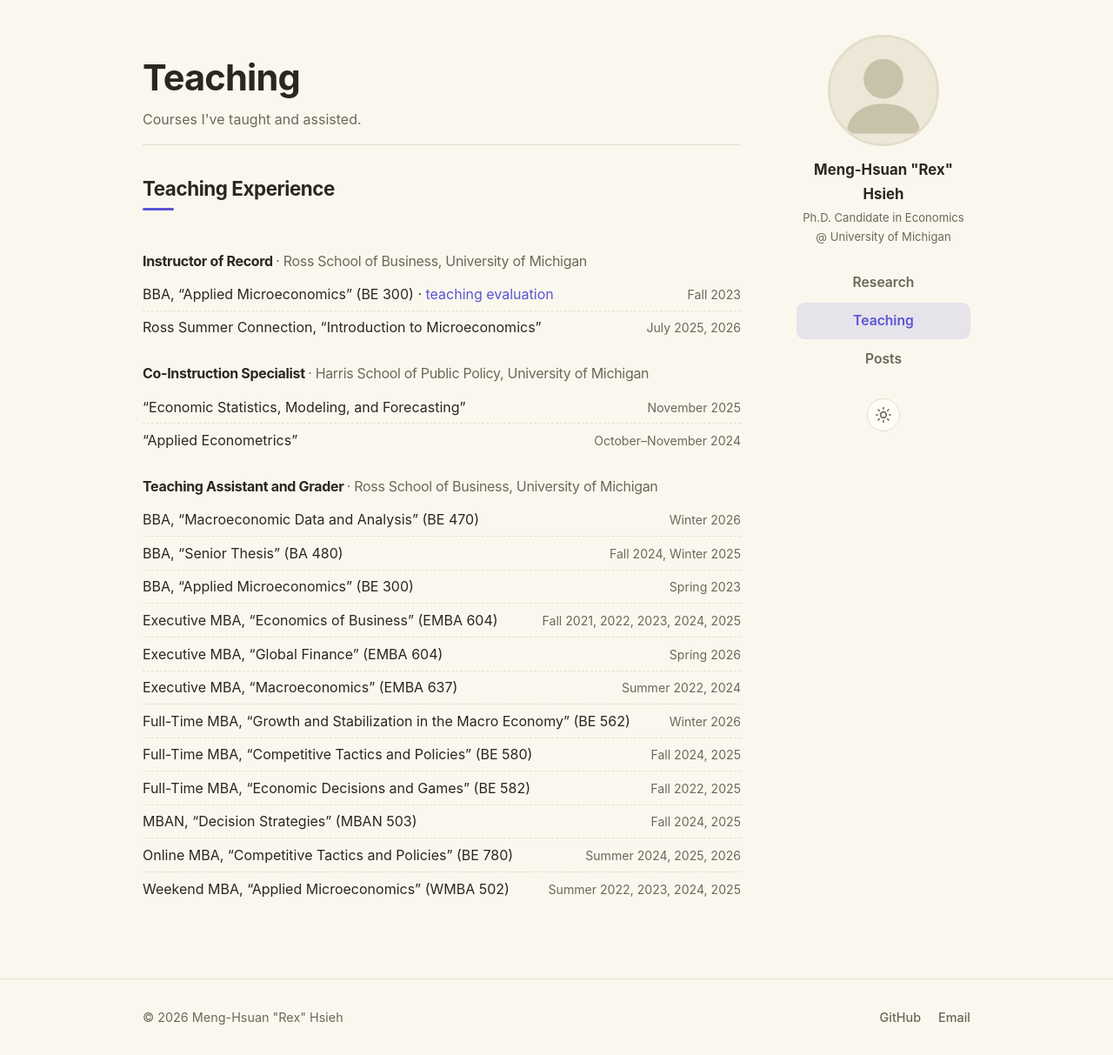
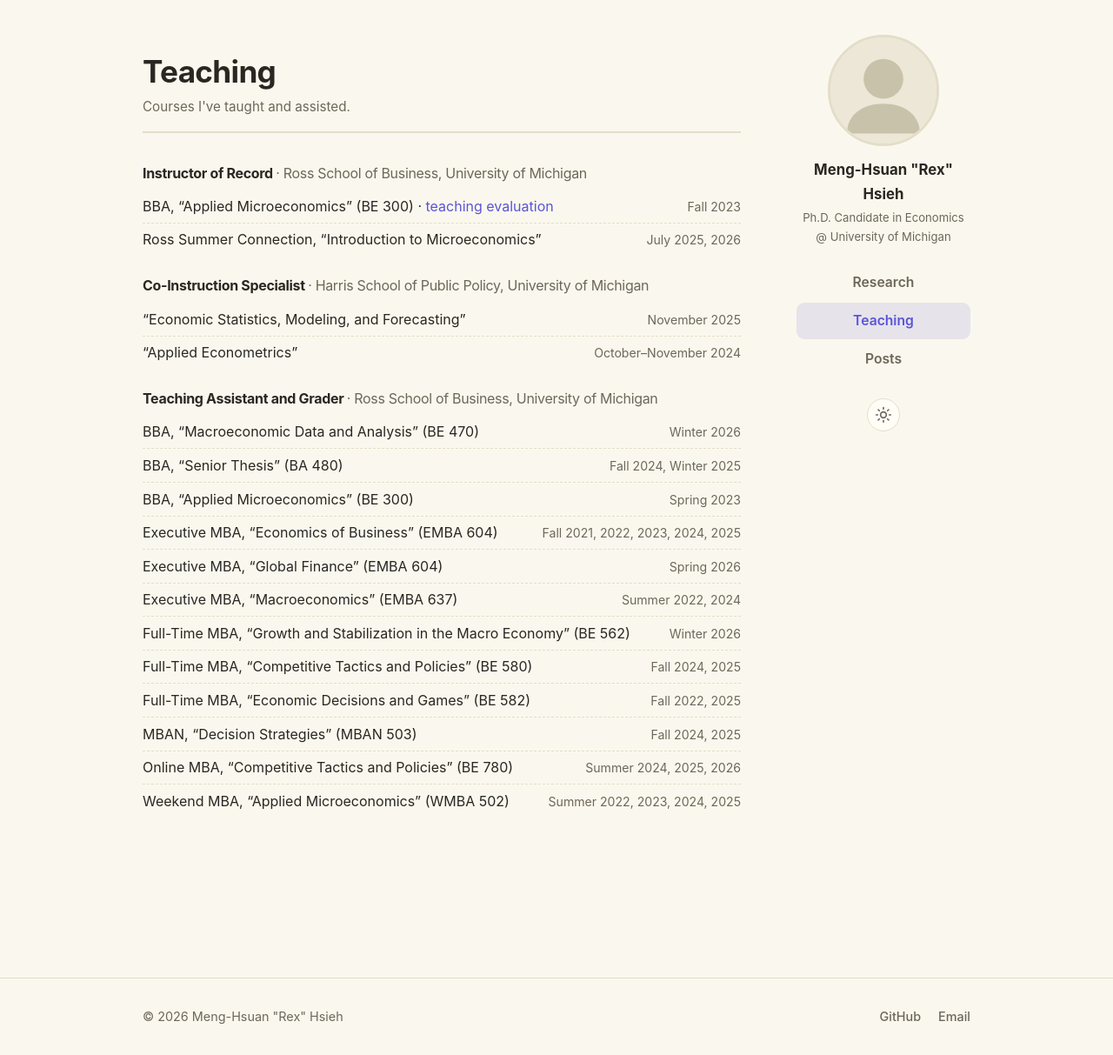
Before and after one commit to menghsuanrexhsieh/menghsuanrexhsieh.github.io, a Jekyll site: the page built from teaching.html, in a window 1280 px wide and 1213 px high. Shown: the whole window at 87% size. Built offline with Jekyll 4.4.1, drawn with Linux system fonts in a browser that asks for light colours.

Commit message:
Make page titles sticky on scroll; tidy teaching heading
- Pin .page-head to the top of the viewport while scrolling, alongside the
  already-sticky right nav (applies to CV, Research, Teaching, Posts)
- Slightly reduce the page title size so the pinned bar stays compact

Co-Authored-By: Claude Opus 4.8 <noreply@anthropic.com>

```diff
--- a/assets/css/main.css
+++ b/assets/css/main.css
@@ -238,9 +238,18 @@ code {
 /* ─────────────────────────────────────────────────────────────
    Sections & page headers
    ───────────────────────────────────────────────────────────── */
-.page-head { padding: 1.5rem 0 1rem; }
-.page-head h1 { font-size: clamp(2rem, 5vw, 2.6rem); margin: 0 0 0.5rem; }
-.page-head__sub { color: var(--text-muted); margin: 0; }
+/* Page title sticks to the top of the viewport while scrolling, alongside
+   the (already sticky) right-hand navigation. */
+.page-head {
+  position: sticky;
+  top: 0;
+  z-index: 20;
+  padding: 1.25rem 0 1rem;
+  background: var(--bg);
+  border-bottom: 1px solid var(--border);
+}
+.page-head h1 { font-size: clamp(1.7rem, 4vw, 2.2rem); margin: 0 0 0.35rem; }
+.page-head__sub { color: var(--text-muted); margin: 0; font-size: 0.95rem; }
 
 .section, .cv-section { padding: 2.25rem 0; border-top: 1px solid var(--border); }
 .section:first-of-type, .hero { border-top: 0; }
--- a/teaching.html
+++ b/teaching.html
@@ -10,7 +10,7 @@ permalink: /teaching/
 </header>
 
 <section class="cv-section">
-  <h2 class="section__title">Teaching Experience</h2>
+  <!-- <h2 class="section__title">Teaching Experience</h2> -->
 
   <h3 class="cv-subhead">Instructor of Record
     <span class="cv-subhead__org">&middot; Ross School of Business, University of Michigan</span></h3>
```
